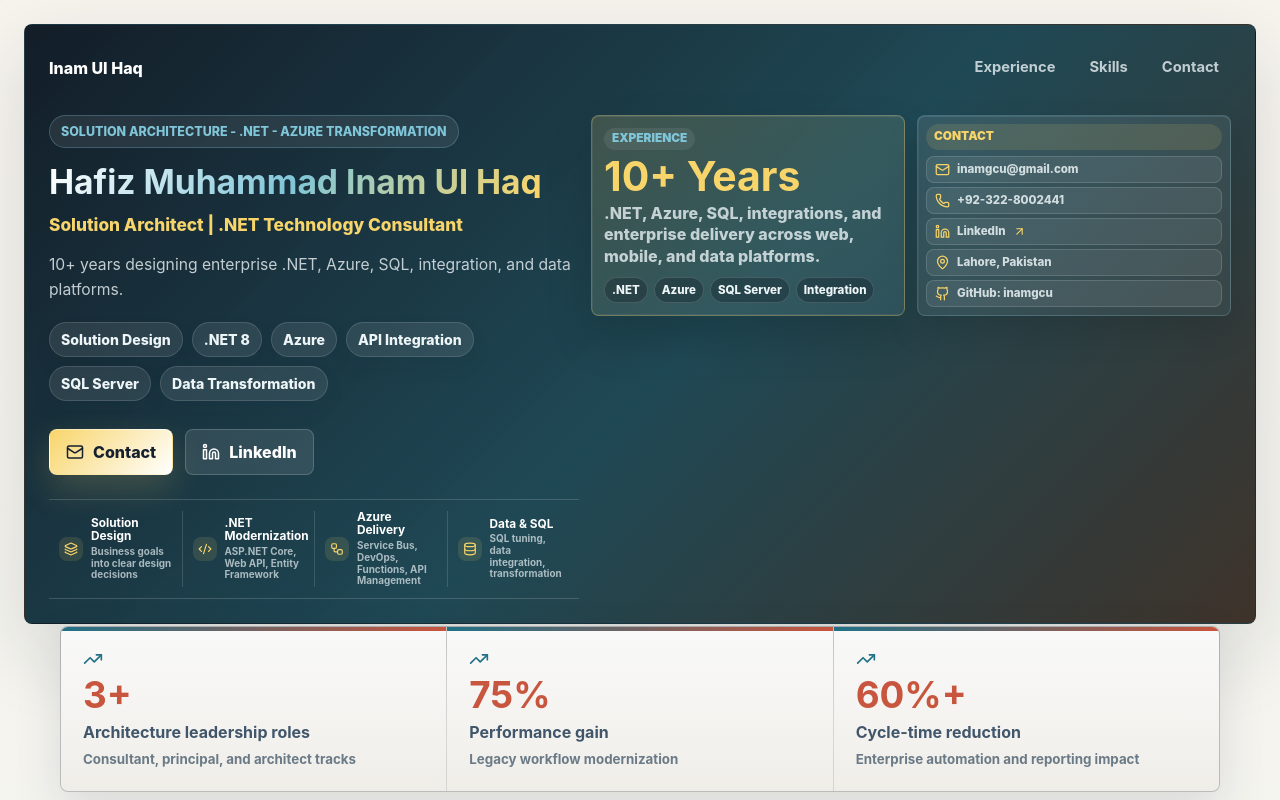
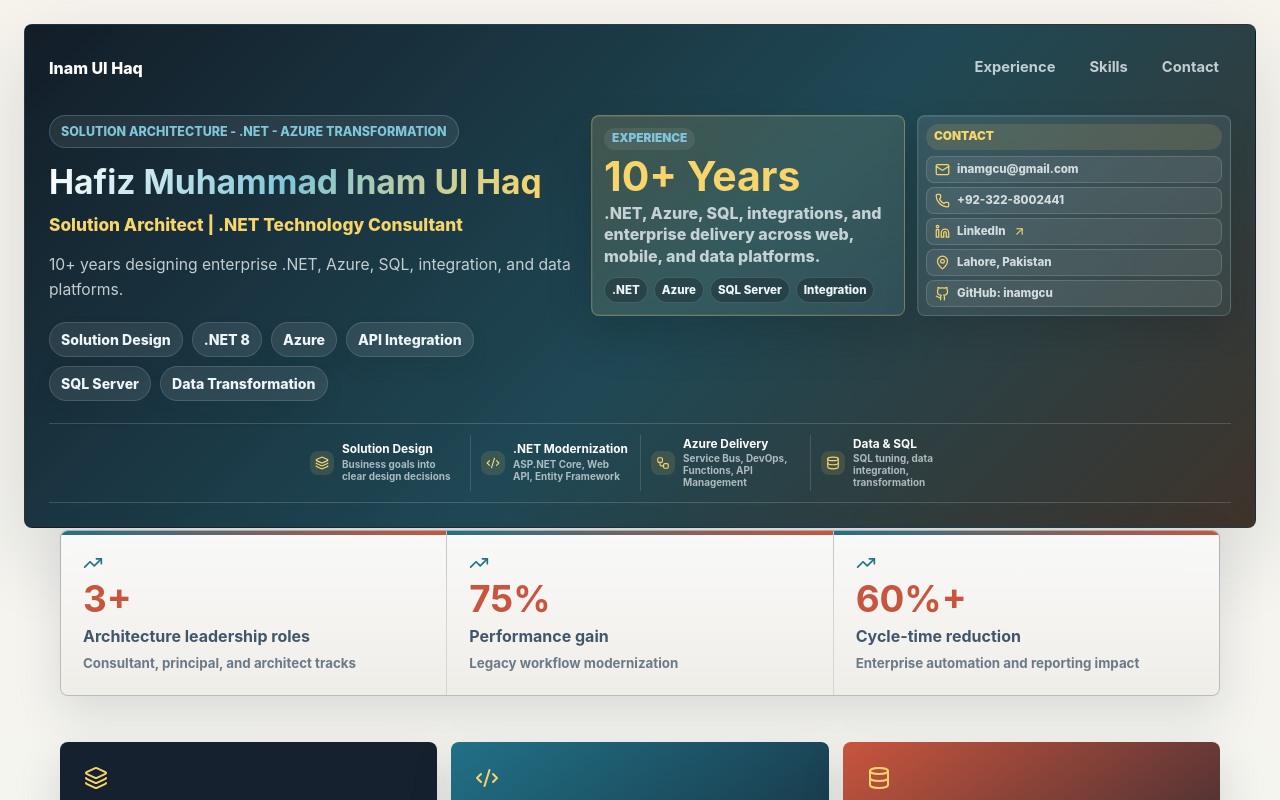
Before and after one commit to inamgcu/portfolio, a React (Vite) app: page / in a window 1280 px wide. Shown: the top 800 px of the page. Built offline with nearby package versions, Linux system fonts and the light colour scheme.

Commit message:
Center hero signal grid

```diff
--- a/src/main.jsx
+++ b/src/main.jsx
@@ -314,27 +314,6 @@ function App() {
                   <span key={item}>{item}</span>
                 ))}
               </div>
-              <div className="hero__actions">
-                <a className="button button--primary" href={`mailto:${profile.email}`}>
-                  <Mail size={18} aria-hidden="true" />
-                  Contact
-                </a>
-                <a className="button button--ghost" href={profile.linkedin} target="_blank" rel="noreferrer">
-                  <Linkedin size={18} aria-hidden="true" />
-                  LinkedIn
-                </a>
-              </div>
-              <div className="hero-board" aria-label="Delivery focus">
-                <div className="signal-grid">
-                  {heroSignals.map(({ icon: Icon, label, detail }) => (
-                    <article className="signal-card" key={label}>
-                      <Icon size={19} aria-hidden="true" />
-                      <strong>{label}</strong>
-                      <span>{detail}</span>
-                    </article>
-                  ))}
-                </div>
-              </div>
             </div>
             <div className="hero__side">
               <aside className="experience-canvas" aria-label="Experience highlight">
@@ -364,6 +343,17 @@ function App() {
                   <li><span><Github size={15} aria-hidden="true" />GitHub: inamgcu</span></li>
                 </ul>
               </div>
+            </div>
+          </div>
+          <div className="hero-board" aria-label="Delivery focus">
+            <div className="signal-grid">
+              {heroSignals.map(({ icon: Icon, label, detail }) => (
+                <article className="signal-card" key={label}>
+                  <Icon size={19} aria-hidden="true" />
+                  <strong>{label}</strong>
+                  <span>{detail}</span>
+                </article>
+              ))}
             </div>
           </div>
         </div>
--- a/src/styles.css
+++ b/src/styles.css
@@ -334,53 +334,23 @@ h1 {
   font-weight: 800;
 }
 
-.hero__actions {
-  display: flex;
-  flex-wrap: wrap;
-  gap: 12px;
-  margin-top: 28px;
-}
-
-.button {
-  min-height: 46px;
-  display: inline-flex;
-  align-items: center;
-  gap: 9px;
-  padding: 12px 16px;
-  border-radius: 8px;
-  font-weight: 800;
-  border: 1px solid rgba(255, 255, 255, 0.18);
-}
-
-.button--primary {
-  color: #15212f;
-  background: linear-gradient(135deg, #f8d56b, #ffffff);
-  box-shadow: 0 14px 34px rgba(248, 213, 107, 0.18);
-}
-
-.button--ghost {
-  color: #ffffff;
-  background: rgba(255, 255, 255, 0.1);
-}
-
-.button:hover {
-  transform: translateY(-2px);
-  transition: transform 180ms ease, box-shadow 180ms ease;
-}
-
 .hero-board {
-  width: min(720px, 100%);
-  margin: 24px auto 0;
+  width: 100%;
+  margin: 22px auto 0;
   padding: 11px 0;
   border-top: 1px solid rgba(255, 255, 255, 0.16);
   border-bottom: 1px solid rgba(255, 255, 255, 0.16);
-  display: block;
+  display: grid;
+  justify-items: center;
 }
 
 .signal-grid {
+  width: min(700px, 100%);
   display: grid;
-  grid-template-columns: repeat(4, minmax(0, 1fr));
+  grid-template-columns: repeat(4, minmax(0, 170px));
+  justify-content: center;
   gap: 0;
+  margin: 0 auto;
 }
 
 .signal-card {
```
